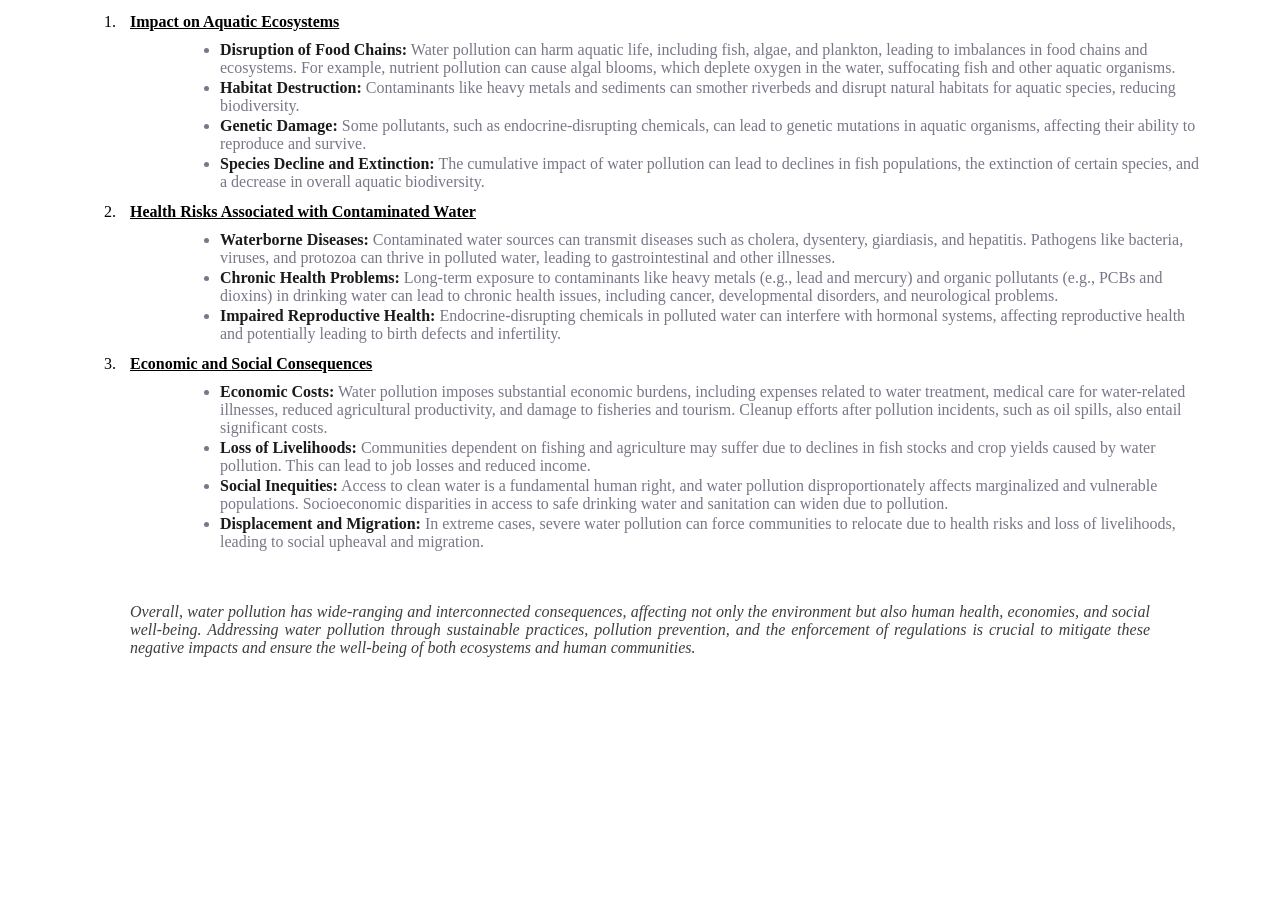
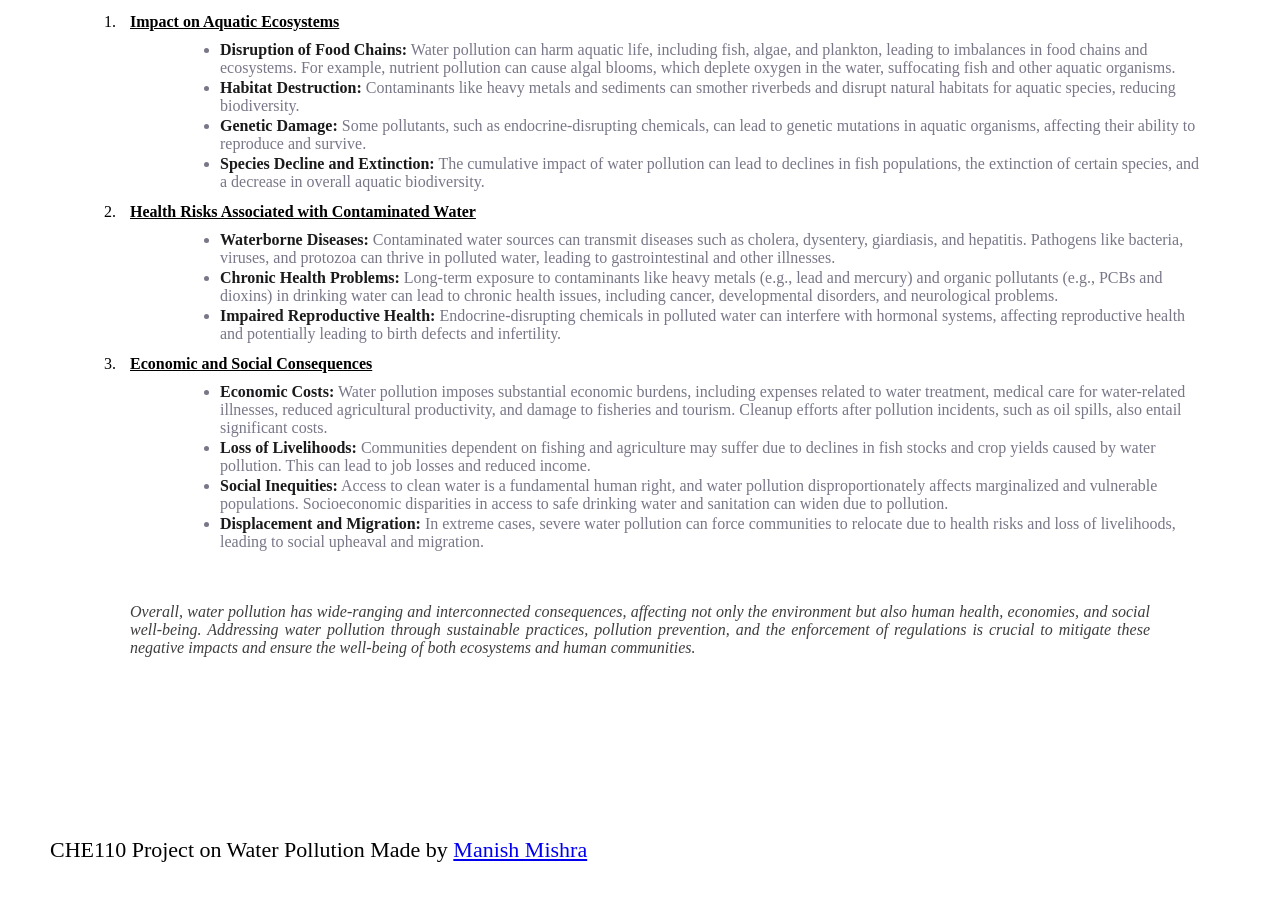
Before and after one commit to manish26m/WaterPollutionWebsite, a plain HTML site: page about.html in a window 1280 px wide. Shown: the part 4063-4964 px from the top of the page. Before the commit the page ends 4850 px from the top, so only its background shows below. Drawn offline with Linux system fonts and the light colour scheme.

Commit message:
made my added

```diff
--- a/about.html
+++ b/about.html
@@ -106,6 +106,16 @@
                     </p>
 
                 </section>
+        </main>
+         <footer>
+                <p>
+                    CHE110 Project on Water Pollution
+                    Made by <a href="mailto:@manishm112005@gmail.com">Manish Mishra</a>
+
+                </p>
+        </footer>
+    </body>
+
 
 
 
```
